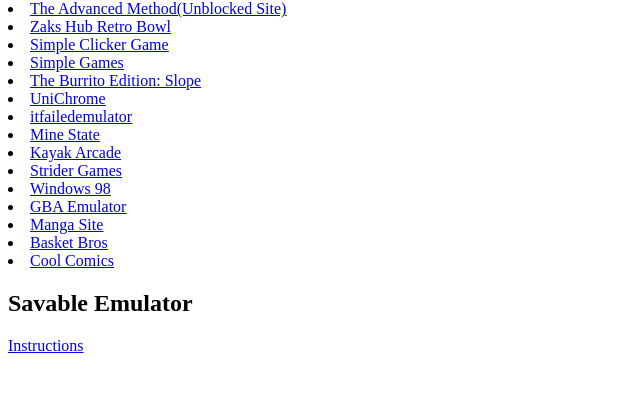
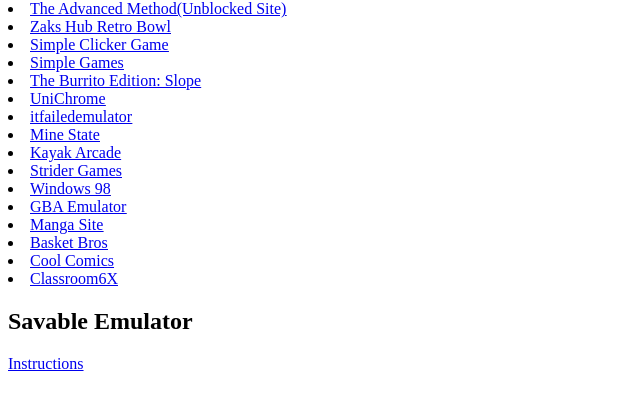
Before and after one commit to IronA356Dev/learninggames, a plain HTML site: page index.html in a window 1280 px wide. Shown: the part 66-476 px from the top of the page, without its empty margins (0-640 px from the left). Drawn offline with Linux system fonts and the light colour scheme.

Commit message:
1.4
Added Classroom 6X

```diff
--- a/index.html
+++ b/index.html
@@ -16,6 +16,7 @@
   <li><a href="https://onepiecechapters.com/?tcb3">Manga Site</a></li>
   <li><a href="https://baller.monster/">Basket Bros</a></li>
   <li><a href="https://www.srgrafo.com/series">Cool Comics</a></li>
+   <li><a href="https://sites.google.com/view/classroom6x">Classroom6X</a></li>
 </u>
 
 
```
